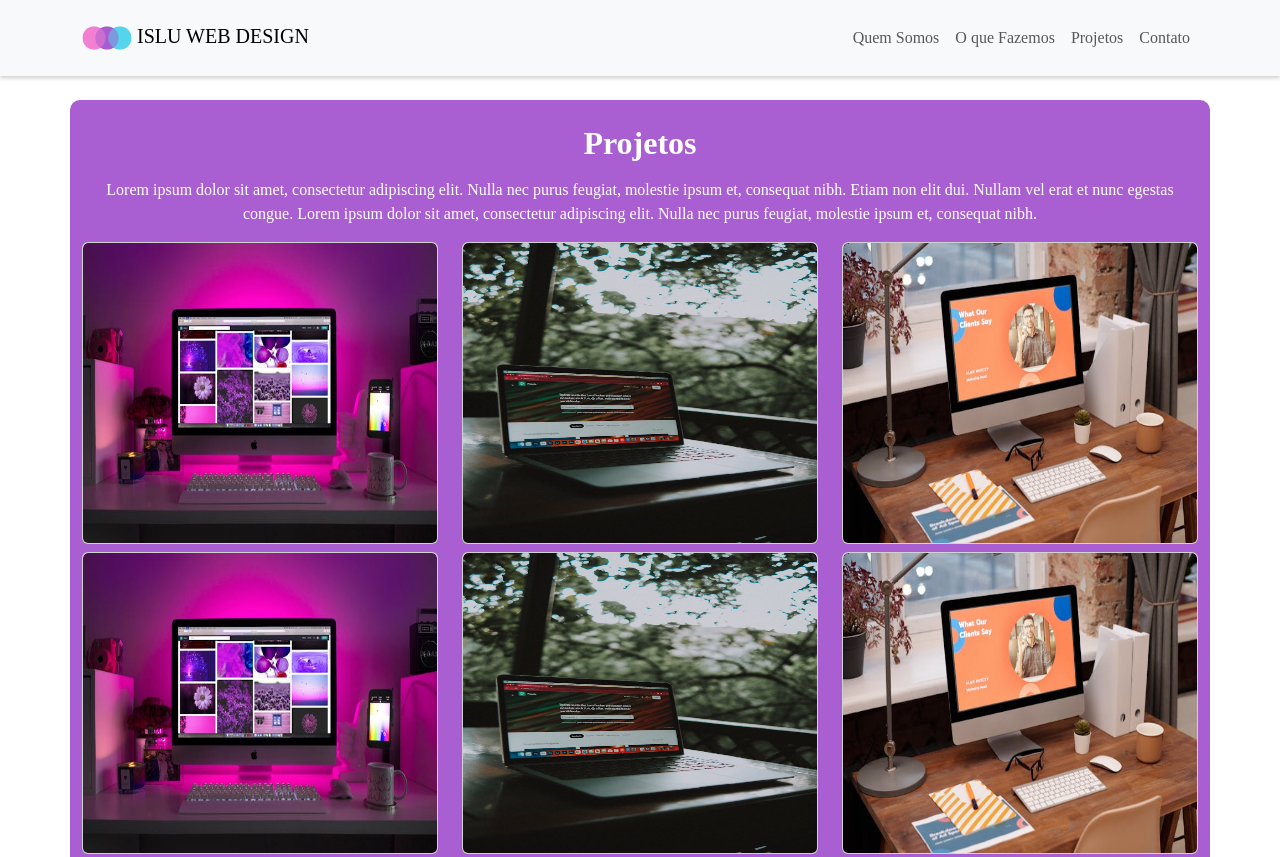
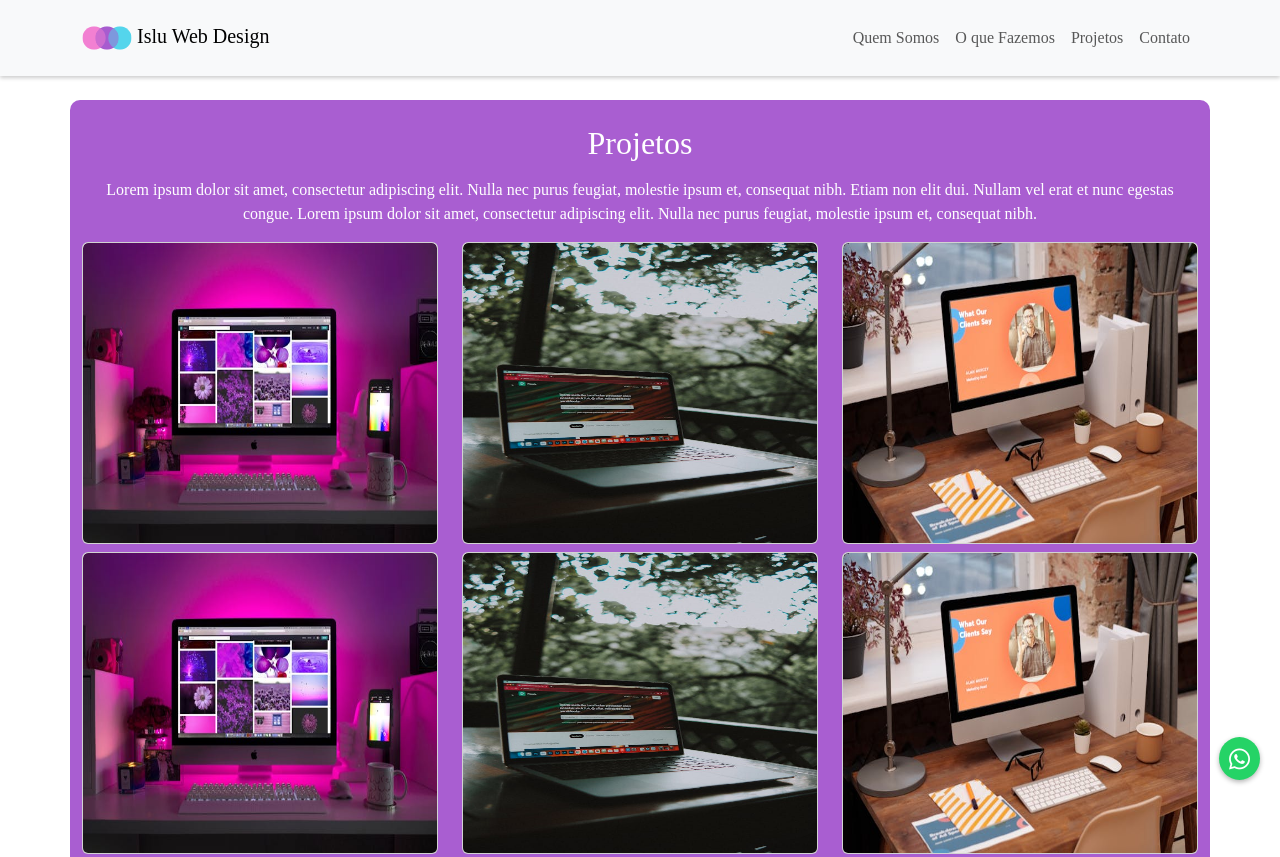
Before and after one commit to ISLU-Web-Design/website, a plain HTML site: page projects.html in a window 1280 px wide. Shown: the top 857 px of the page. Drawn offline with nearby package versions, Linux system fonts and the light colour scheme; a web font is replaced by a local one.

Commit message:
fix: format titles

```diff
--- a/projects.html
+++ b/projects.html
@@ -19,7 +19,7 @@
         <div class="container">
             <a class="navbar-brand" href="#">
                 <img src="img/icons/icon_islu_tp.svg" alt="Islu Web Design" width="50" height="50">
-                ISLU WEB DESIGN
+                Islu Web Design
             </a>
             <button class="navbar-toggler" type="button" data-bs-toggle="collapse" data-bs-target="#navbarNav" aria-controls="navbarNav" aria-expanded="false" aria-label="Toggle navigation">
                 <span class="navbar-toggler-icon"></span>
@@ -46,7 +46,7 @@
     <!-- projects -->
     <section id="projects" class="container bg-purple py-3">
         <h2 class="text-center py-2">
-            <b>Projetos</b>
+            Projetos
         </h2>
 
         <p class="text-center">
@@ -76,6 +76,13 @@
         </footer>
     </div>
 
+    <!-- Botão Flutuante do WhatsApp -->
+    <a class="whatsapp-button"
+        href="https://wa.me/5531999105993?text=Olá!%20Eu%20vim%20pelo%20site%20da%20Islu%20Web%20Design%20🌐✨%20Estou%20interessado%20em%20mais%20informações!"
+        target="_blank" aria-label="Enviar mensagem no WhatsApp">
+        <i class="fab fa-whatsapp"></i>
+    </a>
+
     <!-- scripts -->
     <script src="jquery-3.7.1.min.js"></script>
     <script src="https://cdn.jsdelivr.net/npm/bootstrap@5.3.3/dist/js/bootstrap.bundle.min.js" integrity="sha384-YvpcrYf0tY3lHB60NNkmXc5s9fDVZLESaAA55NDzOxhy9GkcIdslK1eN7N6jIeHz" crossorigin="anonymous"></script>
```
Also changed, not shown: index.html (+3 -3 lines).
